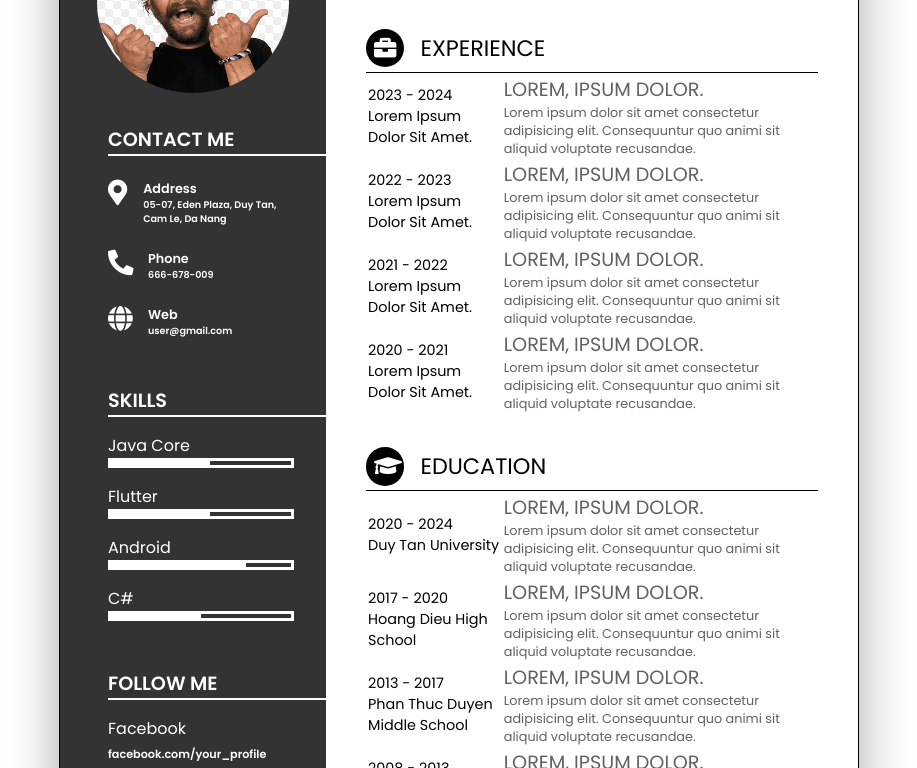
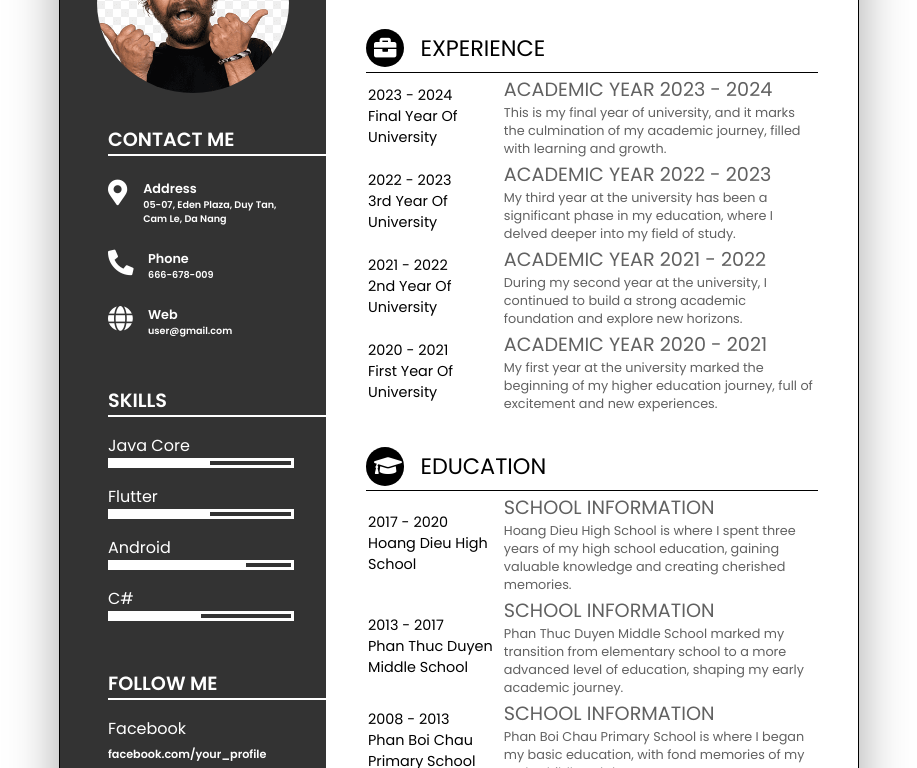
Before and after one commit to dtvn-training/2023-dn-LeNguyenTrongHieu-demoCV-practice, a plain HTML site: page index.html in a window 1280 px wide. Shown: the part 184-952 px from the top of the page, without its empty margins (181-1098 px from the left). Drawn offline with Linux system fonts and the light colour scheme.

Commit message:
fix content

```diff
--- a/index.html
+++ b/index.html
@@ -105,47 +105,44 @@
                         <tr>
                             <td>
                                 2023 - 2024<br>
-                                Lorem ipsum dolor sit amet.
+                                Final Year Of University
                             </td>
                             <td>
-                                <h5>Lorem, ipsum dolor.</h5>
-                                Lorem ipsum dolor sit amet consectetur adipisicing elit. Consequuntur quo animi
-                                sit aliquid voluptate recusandae.
+                                <h5>Academic Year 2023 - 2024</h5>
+                                This is my final year of university, and it marks the culmination of my academic journey, filled with learning and growth.
                             </td>
                         </tr>
                         <tr>
                             <td>
                                 2022 - 2023<br>
-                                Lorem ipsum dolor sit amet.
+                                3rd Year Of University
                             </td>
                             <td>
-                                <h5>Lorem, ipsum dolor.</h5>
-                                Lorem ipsum dolor sit amet consectetur adipisicing elit. Consequuntur quo animi
-                                sit aliquid voluptate recusandae.
+                                <h5>Academic Year 2022 - 2023</h5>
+                                My third year at the university has been a significant phase in my education, where I delved deeper into my field of study.
                             </td>
                         </tr>
                         <tr>
                             <td>
                                 2021 - 2022<br>
-                                Lorem ipsum dolor sit amet.
+                                2nd Year Of University
                             </td>
                             <td>
-                                <h5>Lorem, ipsum dolor.</h5>
-                                Lorem ipsum dolor sit amet consectetur adipisicing elit. Consequuntur quo animi
-                                sit aliquid voluptate recusandae.
+                                <h5>Academic Year 2021 - 2022</h5>
+                                During my second year at the university, I continued to build a strong academic foundation and explore new horizons.
                             </td>
                         </tr>
                         <tr>
                             <td>
                                 2020 - 2021<br>
-                                Lorem ipsum dolor sit amet.
+                                First Year Of University
                             </td>
                             <td>
-                                <h5>Lorem, ipsum dolor.</h5>
-                                Lorem ipsum dolor sit amet consectetur adipisicing elit. Consequuntur quo animi
-                                sit aliquid voluptate recusandae.
+                                <h5>Academic Year 2020 - 2021</h5>
+                                My first year at the university marked the beginning of my higher education journey, full of excitement and new experiences.
                             </td>
                         </tr>
+
                     </table>
                 </div>
             </div>
@@ -157,24 +154,12 @@
                     <table>
                         <tr>
                             <td>
-                                2020 - 2024<br>
-                                Duy Tan University
-                            </td>
-                            <td>
-                                <h5>Lorem, ipsum dolor.</h5>
-                                Lorem ipsum dolor sit amet consectetur adipisicing elit. Consequuntur quo animi
-                                sit aliquid voluptate recusandae.
-                            </td>
-                        </tr>
-                        <tr>
-                            <td>
                                 2017 - 2020<br>
                                 Hoang Dieu High School
                             </td>
                             <td>
-                                <h5>Lorem, ipsum dolor.</h5>
-                                Lorem ipsum dolor sit amet consectetur adipisicing elit. Consequuntur quo animi
-                                sit aliquid voluptate recusandae.
+                                <h5>School Information</h5>
+                                Hoang Dieu High School is where I spent three years of my high school education, gaining valuable knowledge and creating cherished memories.
                             </td>
                         </tr>
                         <tr>
@@ -183,9 +168,8 @@
                                 Phan Thuc Duyen Middle School
                             </td>
                             <td>
-                                <h5>Lorem, ipsum dolor.</h5>
-                                Lorem ipsum dolor sit amet consectetur adipisicing elit. Consequuntur quo animi
-                                sit aliquid voluptate recusandae.
+                                <h5>School Information</h5>
+                                Phan Thuc Duyen Middle School marked my transition from elementary school to a more advanced level of education, shaping my early academic journey.
                             </td>
                         </tr>
                         <tr>
@@ -194,11 +178,11 @@
                                 Phan Boi Chau Primary School
                             </td>
                             <td>
-                                <h5>Lorem, ipsum dolor.</h5>
-                                Lorem ipsum dolor sit amet consectetur adipisicing elit. Consequuntur quo animi
-                                sit aliquid voluptate recusandae.
+                                <h5>School Information</h5>
+                                Phan Boi Chau Primary School is where I began my basic education, with fond memories of my early childhood days.
                             </td>
                         </tr>
+
                     </table>
                 </div>
             </div>
```
